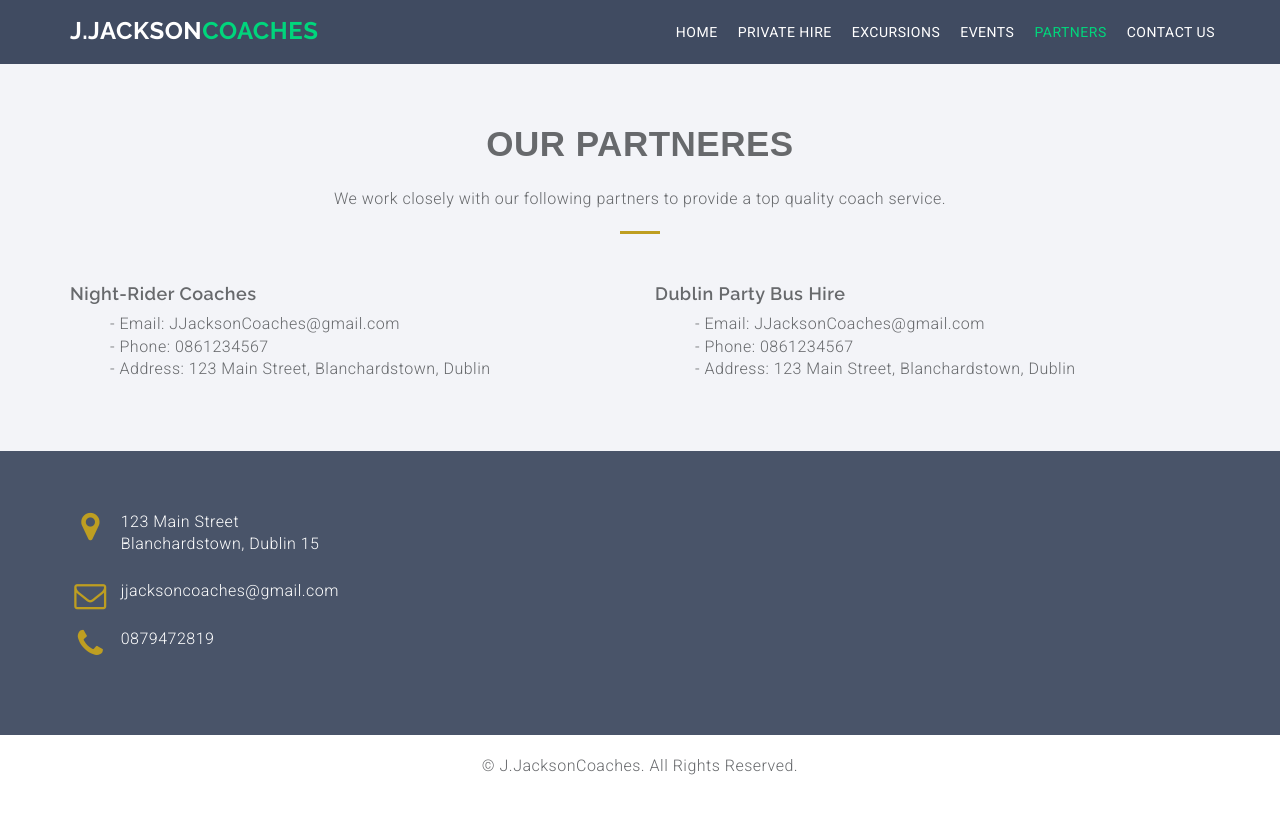
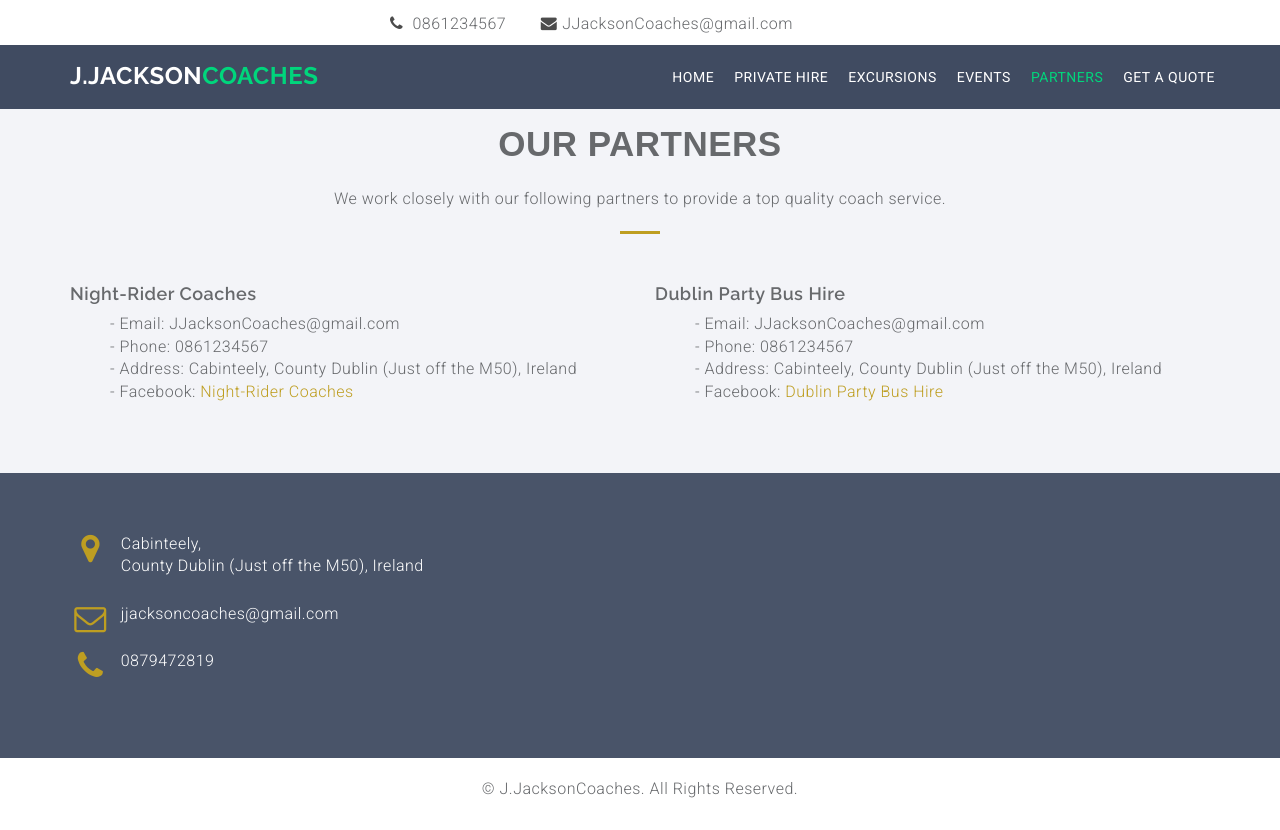
Before and after one commit to jakekgrog/r-dog.github.io, a plain HTML site: page partners.html in a window 1280 px wide. Before the commit the page ends 808 px from the top, so only its background shows below. Drawn offline with nearby package versions, Linux system fonts and the light colour scheme.

Commit message:
Update partners.html

```diff
--- a/partners.html
+++ b/partners.html
@@ -25,6 +25,9 @@
         <header id="main-header">
           <nav class="navbar navbar-default navbar-fixed-top">
             <div class="top">
+              <div style="height: 35px; background-color: #fff;">
+                 <div style="margin-left: 410px;"><p><div class="fa fa-phone" style="margin-top: 5px; margin-right: 5px; color: #4c4c4c;"></div> 0861234567 <span style="margin-left:30px;"></span><div class="fa fa-envelope" style="margin-top: 5px; margin-right: 5px; color: #4c4c4c;"></div>JJacksonCoaches@gmail.com</p></div>
+              </div>
                 <div class="container">
                 <div class="navbar-header">
                     <button type="button" class="navbar-toggle" data-toggle="collapse" data-target="#myNavbar">
@@ -41,7 +44,7 @@
                     <li class=""><a href="./excursions.html">Excursions</a></li>
                     <li class=""><a href="./events.html">Events</a></li>
                     <li class="active"><a href="./partners.html">Partners</a></li>
-                    <li class=""><a href="./contact-us.html">Contact Us</a></li>
+                    <li class=""><a href="./contact-us.html">Get a quote</a></li>
                     </ul>
                 </div>
                 </div>
@@ -57,7 +60,7 @@
       <div class="container">
         <div class="row">
           <div class="col-md-12 text-center">
-            <h2 class="service-title pad-bt15">Our Partneres</h2>
+            <h2 class="service-title pad-bt15">Our Partners</h2>
             <p>We work closely with our following partners to provide a top quality coach service.</p>
             <hr class="bottom-line">
           </div>
@@ -67,7 +70,8 @@
               <ol>
                   <li>- Email: JJacksonCoaches@gmail.com</li>
                   <li>- Phone: 0861234567</li>
-                  <li>- Address: 123 Main Street, Blanchardstown, Dublin</li>
+                  <li>- Address: Cabinteely, County Dublin (Just off the M50), Ireland</li>
+                  <li>- Facebook: <a href="https://www.facebook.com/Night-Rider-Party-Bus-341451079208244/">Night-Rider Coaches</a></li>
               </ol>
             </div>
           </div>
@@ -77,7 +81,8 @@
               <ol>
                   <li>- Email: JJacksonCoaches@gmail.com</li>
                   <li>- Phone: 0861234567</li>
-                  <li>- Address: 123 Main Street, Blanchardstown, Dublin</li>
+                  <li>- Address: Cabinteely, County Dublin (Just off the M50), Ireland</li>
+                  <li>- Facebook: <a href="https://www.facebook.com/Dublin-Event-Party-Bus-Hire-142827169479373/">Dublin Party Bus Hire</a></li>
               </ol>
             </div>
           </div>
@@ -96,7 +101,7 @@
         <div class="row">
           <div class="col-md-12 col-sm-12 col-xs-12">
             <div class="loction-info white">
-              <p><i class="fa fa-map-marker fa-fw pull-left fa-2x"></i>123 Main Street<br>Blanchardstown, Dublin 15</p>
+              <p><i class="fa fa-map-marker fa-fw pull-left fa-2x"></i>Cabinteely,<br>County Dublin (Just off the M50), Ireland</p>
               <p><i class="fa fa-envelope-o fa-fw pull-left fa-2x"></i>jjacksoncoaches@gmail.com</p>
               <p><i class="fa fa-phone fa-fw pull-left fa-2x"></i>0879472819</p>
             </div>
```
